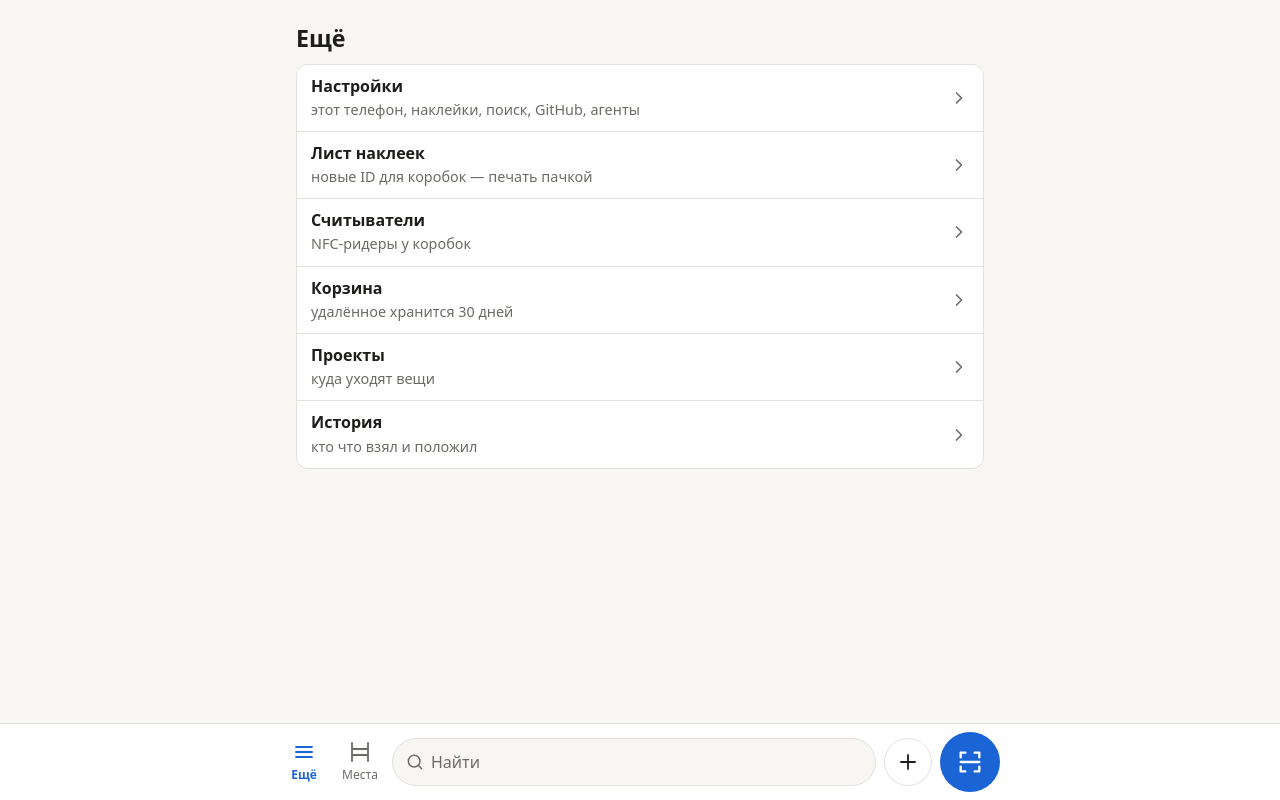
After one commit to hleserg/beta-inventory, a FastAPI app: page /more in a window 1280 px wide. The commit adds this page. Run offline with FastAPI, Linux system fonts and the light colour scheme; parts of the project's set-up code (start-up, migrations or seed data) failed here and were passed over.

Commit message:
One bar at the thumb: Ещё · Места · Найти · + · scan on every screen, /more for the rest
The top menu is gone. A bar sits at the bottom where a right thumb
reaches: the search field in the middle, new thing and scan on the
right. /more gathers settings, label sheet, readers, trash, projects
and history. A new thing hides the bar and keeps its own save.

Co-Authored-By: Claude Opus 5.5 <noreply@anthropic.com>
Claude-Session: https://claude.ai/code/session_01VQc7qAQpFuCcmKrLp66wgF

```diff
--- a/inventory/app.py
+++ b/inventory/app.py
@@ -687,6 +687,11 @@ def place_delete(place_id: int):
     return go("/places")
 
 
+@app.get("/more")
+def more_page(req: Request):  # №54: whatever the bar has no room for
+    return page(req, "more.html")
+
+
 @app.get("/trash")
 def trash_page(req: Request):
     return page(req, "trash.html", rows=core.trash_list())
--- /dev/null
+++ b/inventory/templates/_bar.html
@@ -0,0 +1,14 @@
+{# №54: one bar at the thumb on every screen, the reach grows left to right — Ещё · Места · Найти · + · scan #}
+{% set path = (request.url.path if request is defined else "/")|lower %}{% set seg = path.split("/")[1] %}
+{% set on = "more" if seg in ("more", "history", "projects", "p", "readers", "trash", "settings") or path.startswith("/boxes/sheet")
+  else "places" if seg in ("places", "boxes", "b") else "find" if seg in ("", "items", "i") else "" %}
+{% macro ico(d, size=24, w="1.8") %}<svg width="{{ size }}" height="{{ size }}" viewBox="0 0 24 24" fill="none" stroke="currentColor" stroke-width="{{ w }}" stroke-linecap="round" stroke-linejoin="round" aria-hidden="true">{{ d|safe }}</svg>{% endmacro %}
+<nav class="bar" aria-label="Главное меню"><div>
+<a class="tab{% if on == 'more' %} on{% endif %}" href="/more"{% if on == "more" %} aria-current="page"{% endif %}>{{ ico('<path d="M4 7h16M4 12h16M4 17h16"/>') }}<span>Ещё</span></a>
+<a class="tab{% if on == 'places' %} on{% endif %}" href="/places"{% if on == "places" %} aria-current="page"{% endif %}>{{ ico('<path d="M4 3v18M20 3v18M4 9h16M4 15h16"/>') }}<span>{{ t.places }}</span></a>
+<form action="/" role="search"><label class="pill{% if on == 'find' %} on{% endif %}">{{ ico('<circle cx="11" cy="11" r="7"/><path d="M20 20l-4-4"/>', 20) }}
+  <input type="search" name="q" value="{{ q if seg == '' and q is defined else '' }}" placeholder="Найти" aria-label="Найти вещь" enterkeyhint="search"{% if path == "/" and not q %} autofocus{% endif %}></label>
+  {% if seg == "" and put %}<input type="hidden" name="put" value="{{ put }}">{% endif %}</form>
+<a class="rnd" href="/items/new" aria-label="Новый предмет" title="Новый предмет">{{ ico('<path d="M12 5v14M5 12h14"/>') }}</a>
+{% if core.SCAN_NFC or core.SCAN_QR %}<button class="fab" id="scan" type="button" aria-label="Сканировать метку" title="Сканировать метку">{{ ico('<path d="M4 8V4h4M16 4h4v4M20 16v4h-4M8 20H4v-4M4 12h16"/>', 28, "2") }}</button>{% endif %}
+</div></nav>
--- a/inventory/templates/base.html
+++ b/inventory/templates/base.html
@@ -9,18 +9,11 @@
 <script>if ("serviceWorker" in navigator) navigator.serviceWorker.register("/sw.js")</script>
 <title>{% block title %}{{ t.items }}{% endblock %}</title>
 <style>
-:root{--bg:#f7f6f2;--fg:#1d1d1b;--mut:#6b6b66;--line:#e2e1dc;--card:#fff;--acc:#1a64d6;--on-acc:#fff;--bad:#c62828;color-scheme:light dark}
+:root{--bar:77px;--bg:#f7f6f2;--fg:#1d1d1b;--mut:#6b6b66;--line:#e2e1dc;--card:#fff;--acc:#1a64d6;--on-acc:#fff;--bad:#c62828;color-scheme:light dark}
 @media (prefers-color-scheme:dark){:root{--bg:#161615;--fg:#ecebe6;--mut:#9a9993;--line:#34342f;--card:#1f1f1d;--acc:#58a6ff;--on-acc:#0d1117;--bad:#ef5350}}
 *{box-sizing:border-box}
 body{margin:0;background:var(--bg);color:var(--fg);font:16px/1.45 system-ui,-apple-system,sans-serif}
-main{max-width:720px;margin:0 auto;padding:8px 16px 96px}
-nav{position:relative;display:flex;flex-wrap:wrap;padding:4px;font-size:15px;border-bottom:1px solid var(--line);background:var(--card)}
-nav a,nav summary{flex:1 1 auto;display:flex;align-items:center;justify-content:center;min-height:44px;padding:0 3px;border-radius:8px;text-decoration:none;color:var(--fg);white-space:nowrap}
-nav a:hover,nav summary:hover{background:var(--line)}
-nav [aria-current]{color:var(--acc);box-shadow:inset 0 -2px var(--acc)}
-nav>details{flex:1 1 auto;margin:0}nav summary{list-style:none}nav summary::-webkit-details-marker{display:none}nav summary::after{content:"▾";margin-left:4px}
-nav details>div{position:absolute;z-index:10;left:0;right:0;top:100%;display:flex;flex-direction:column;padding:4px 8px;background:var(--card);border-bottom:1px solid var(--line);box-shadow:0 8px 16px #0003}
-nav details>div a{justify-content:flex-start;padding:0 12px}
+main{max-width:720px;margin:0 auto;padding:8px 16px calc(var(--bar) + 24px + env(safe-area-inset-bottom))}
 a{color:var(--acc)}
 h1{font-size:1.45rem;margin:.6em 0 .2em;text-wrap:balance}
 h2{font-size:1.1rem;margin:1.3em 0 .4em;text-wrap:balance}
@@ -29,6 +22,7 @@ p{text-wrap:pretty}
 .mut{color:var(--mut);font-size:.9em}
 .crumbs{color:var(--mut);font-size:.9em}.crumbs a{display:inline-block;padding:10px 0}
 .card{background:var(--card);border:1px solid var(--line);border-radius:12px;padding:12px;margin:8px 0}
+.lrows{padding:0}.lrow{display:flex;align-items:center;justify-content:space-between;gap:12px;min-height:56px;padding:10px 14px;color:var(--fg);text-decoration:none}.lrow+.lrow{border-top:1px solid var(--line)}.lrow svg{flex:none;color:var(--mut)}
 .row{display:flex;gap:8px;align-items:center;flex-wrap:wrap}
 .right{margin-left:auto}
 input,select,textarea,button{font:inherit;color:inherit;background:var(--card);border:1px solid var(--line);border-radius:8px;padding:8px 10px;max-width:100%}
@@ -83,9 +77,20 @@ input[type=checkbox],input[type=radio]{width:20px;height:20px;min-height:0;paddi
 .mini{padding:6px 9px;font-size:.85em}.mini.on{background:var(--acc);color:var(--on-acc)}
 dialog{border:1px solid var(--line);border-radius:12px;background:var(--card);color:var(--fg)}dialog::backdrop{background:#0008}
 dialog video{width:min(80vw,480px);display:block;margin-bottom:8px}
-#scan{position:fixed;z-index:10;right:max(16px,env(safe-area-inset-right));bottom:max(16px,env(safe-area-inset-bottom));width:56px;height:56px;padding:0;border-radius:50%;display:grid;place-items:center;box-shadow:0 4px 12px #0004}
-body:has(:is(input:not([type=checkbox],[type=radio],[type=file]),textarea):focus) #scan{display:none}  /* the keyboard is up: not over the field */
-@media print{ #scan{display:none}}
+/* №54 the bar: at the thumb, the reach grows left to right; the screen's own action rides above it (.save, .act) */
+.bar{position:fixed;z-index:10;left:0;right:0;bottom:0;padding:8px 12px calc(8px + env(safe-area-inset-bottom));background:var(--card);border-top:1px solid var(--line)}
+.bar>div{max-width:720px;margin:0 auto;display:flex;align-items:center;gap:8px}.bar form{flex:1;min-width:0}
+.tab{flex:none;width:48px;height:56px;display:flex;flex-direction:column;align-items:center;justify-content:center;gap:2px;border-radius:10px;color:var(--mut);font-size:12px;text-decoration:none}
+.tab.on{color:var(--acc);font-weight:600}
+.pill{display:flex;align-items:center;gap:6px;height:48px;margin:0;padding:0 12px;border-radius:99px;background:var(--bg);border:1px solid var(--line);color:var(--mut);font-weight:400;cursor:text}
+.pill input{flex:1;min-width:0;min-height:0;height:100%;border:0;padding:0;background:none;outline:none;font-size:16px;color:var(--fg)}
+.pill input::placeholder{color:var(--mut)}
+.pill.on{border:2px solid var(--acc);color:var(--fg)}.pill:focus-within{border:2px solid var(--acc)}
+.rnd{flex:none;width:48px;height:48px;border-radius:50%;border:1px solid var(--line);background:var(--card);color:var(--fg);display:grid;place-items:center}
+.fab{flex:none;width:60px;height:60px;min-height:0;border-radius:50%;padding:0;display:grid;place-items:center}
+body:has(main :is(input:not([type=checkbox],[type=radio],[type=file]),textarea):focus){--bar:0px}  /* the keyboard is up: the page's own field wins the space */
+body:has(main :is(input:not([type=checkbox],[type=radio],[type=file]),textarea):focus) .bar{display:none}
+@media print{.bar{display:none}}
 .pick{position:relative;display:flex;width:100%}.row .pick{flex:1;width:auto;min-width:0}.stock .pick{grid-column:1/-1}
 .pick input{flex:1;min-width:0;padding-right:2.4em}
 .pick select{position:absolute;inset:0;opacity:0;pointer-events:none}
@@ -109,17 +114,12 @@ form[data-sent] button{opacity:.5}
 .gh{margin:22px 0 4px}
 .code{display:flex;align-items:flex-start;gap:4px;padding:6px 2px 6px 12px;margin-top:6px;background:var(--bg);border:1px solid var(--line);border-radius:8px} .code pre{flex:1;min-width:0;margin:0;font:13px/1.5 ui-monospace,monospace;white-space:pre-wrap;word-break:break-all}
 .warn{display:flex;gap:8px;align-items:flex-start;margin:0;font-size:13px}
-.save{position:fixed;z-index:10;left:0;right:0;bottom:0;display:flex;justify-content:flex-end;align-items:center;gap:12px;padding:10px 12px calc(10px + env(safe-area-inset-bottom));background:var(--card);border-top:1px solid var(--line)}
+.save{position:fixed;z-index:10;left:0;right:0;bottom:calc(var(--bar) + env(safe-area-inset-bottom));display:flex;justify-content:flex-end;align-items:center;gap:12px;padding:10px 12px;background:var(--card);border-top:1px solid var(--line)}
 input[type=checkbox].tgl{appearance:none;flex:none;width:52px;height:32px;margin:0;border-radius:99px;background:var(--line);position:relative;cursor:pointer} .tgl::after{content:"";position:absolute;top:3px;left:3px;width:26px;height:26px;border-radius:50%;background:#fff;transition:transform .15s} .tgl:checked{background:var(--acc)} .tgl:checked::after{transform:translateX(20px)}
-body:has(.save:not([hidden])) #scan{display:none}
+body:has(.save:not([hidden])) main{padding-bottom:calc(var(--bar) + 88px + env(safe-area-inset-bottom))}
 </style>
 </head>
 <body>
-{% set seg = (request.url.path if request is defined else "/").split("/")[1]|lower %}
-{% set cur = {"b": "/boxes", "i": "/items", "p": "/projects"}.get(seg, "/" ~ seg) %}
-{% set more = [("/places", t.places), ("/projects", "Проекты"), ("/readers", "Считыватели"), ("/trash", "Корзина"), ("/settings", "Настройки")] %}
-<nav>{% for h, l in [("/", "Поиск"), ("/boxes", t.boxes), ("/items", t.items), ("/history", "История")] %}<a href="{{ h }}"{% if h == cur %} aria-current="page"{% endif %}>{{ l }}</a>{% endfor %}
-<details><summary{% if cur in more|map("first") %} aria-current="true"{% endif %}>Ещё</summary><div>{% for h, l in more %}<a href="{{ h }}"{% if h == cur %} aria-current="page"{% endif %}>{{ l }}</a>{% endfor %}</div></details></nav>
 <main><div id="drafts"></div>
 <script>
 // Card-form drafts (item_form.html) are kept until saved: offer the way back from any other page.
@@ -232,8 +232,6 @@ async function qrScan(f) {  // f: the box field whose QR button was pressed; non
   } catch (e) { d.close(); alert("Камера недоступна: " + e.message); }
 }
 addEventListener("click", e => {
-  const more = document.querySelector("nav details[open]");
-  if (more && !more.contains(e.target)) more.open = false;  // «Ещё» closes on a tap past it, like any menu
   if (e.target.closest("#scan")) return fab();
   const b = e.target.closest("[data-qr]");
   if (!b) return;
@@ -472,6 +470,6 @@ addEventListener("DOMContentLoaded", () => {
 });
 </script>
 {% block main %}{% endblock %}</main>
-{% if core.SCAN_NFC or core.SCAN_QR %}<button id="scan" type="button" aria-label="Сканировать" title="Сканировать"><svg viewBox="0 0 24 24" width="26" height="26" fill="none" stroke="currentColor" stroke-width="2" stroke-linecap="round" aria-hidden="true"><path d="M4 8V5a1 1 0 0 1 1-1h3M16 4h3a1 1 0 0 1 1 1v3M20 16v3a1 1 0 0 1-1 1h-3M8 20H5a1 1 0 0 1-1-1v-3M7 12h10"/></svg></button>{% endif %}
+{% block bar %}{% include "_bar.html" %}{% endblock %}
 </body>
 </html>
--- a/inventory/templates/item_form.html
+++ b/inventory/templates/item_form.html
@@ -1,5 +1,6 @@
 {% extends "base.html" %}
 {% from "_box.html" import box_input %}
+{% block bar %}{% endblock %}{# №54: a new thing has its own .save and nothing else to reach for #}
 {% block main %}
 <h1>{% if it %}{{ it.name }}{% else %}+ {{ t.item }}{% endif %}</h1>
 <div class="mut">{{ type_label(type) or "тип не выбран" }}</div>
--- /dev/null
+++ b/inventory/templates/more.html
@@ -0,0 +1,16 @@
+{% extends "base.html" %}
+{% block title %}Ещё{% endblock %}
+{% block main %}
+<h1>Ещё</h1>
+<div class="card lrows">
+{% for href, name, sub in [
+  ("/settings", "Настройки", "этот телефон, наклейки, поиск, GitHub, агенты"),
+  ("/boxes/sheet", "Лист наклеек", "новые ID для коробок — печать пачкой"),
+  ("/readers", "Считыватели", "NFC-ридеры у коробок"),
+  ("/trash", "Корзина", "удалённое хранится " ~ core.TRASH_DAYS ~ " дней"),
+  ("/projects", "Проекты", "куда уходят вещи"),
+  ("/history", "История", "кто что взял и положил"),
+] %}<a class="lrow" href="{{ href }}"><span><b>{{ name }}</b><br><span class="mut">{{ sub }}</span></span>
+  <svg width="20" height="20" viewBox="0 0 24 24" fill="none" stroke="currentColor" stroke-width="2" stroke-linecap="round" stroke-linejoin="round" aria-hidden="true"><path d="M9 6l6 6-6 6"/></svg></a>
+{% endfor %}</div>
+{% endblock %}
```
Also changed, not shown: inventory/templates/index.html (+1 -6 lines), tests/test_flow.py (+2 -0 lines).
